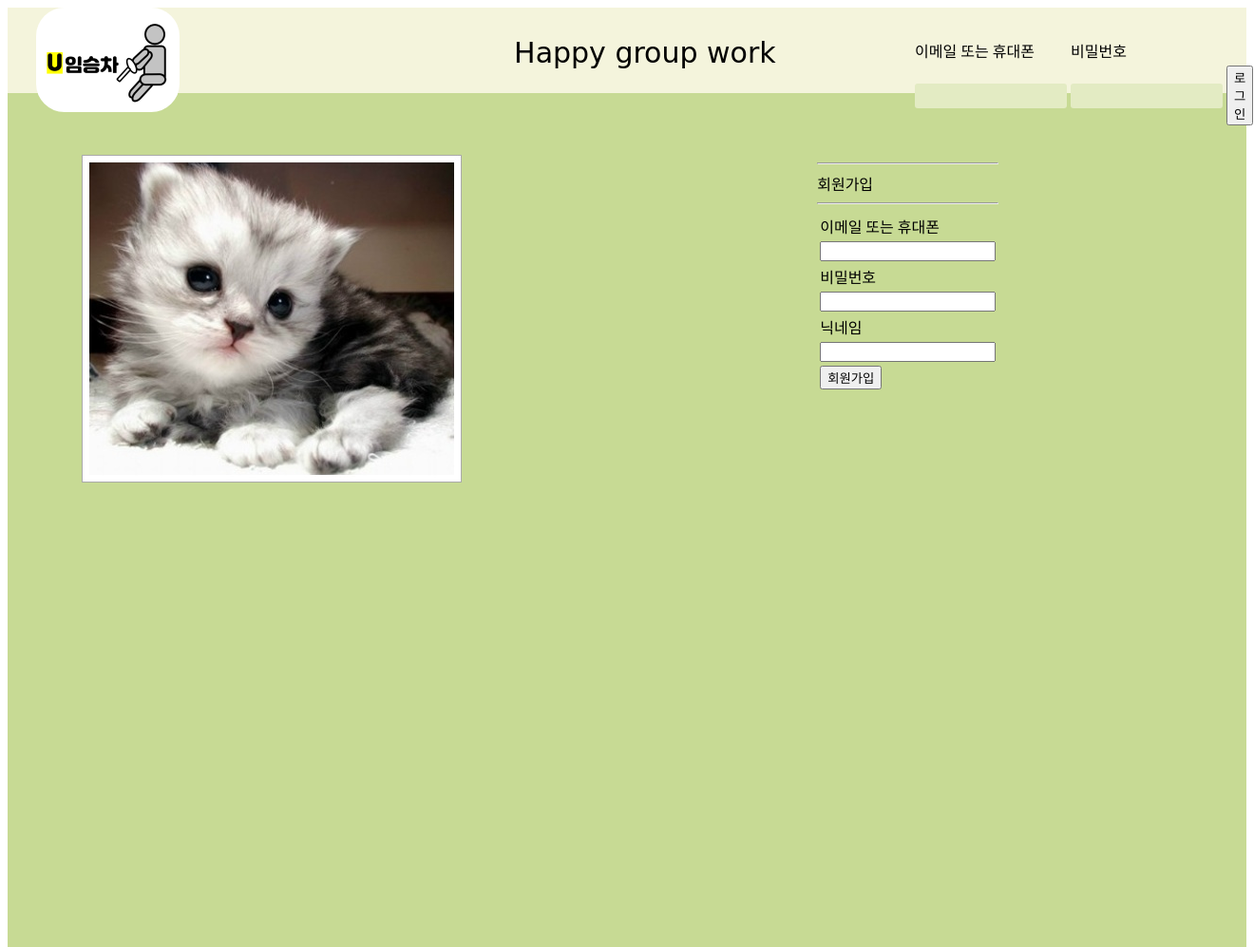
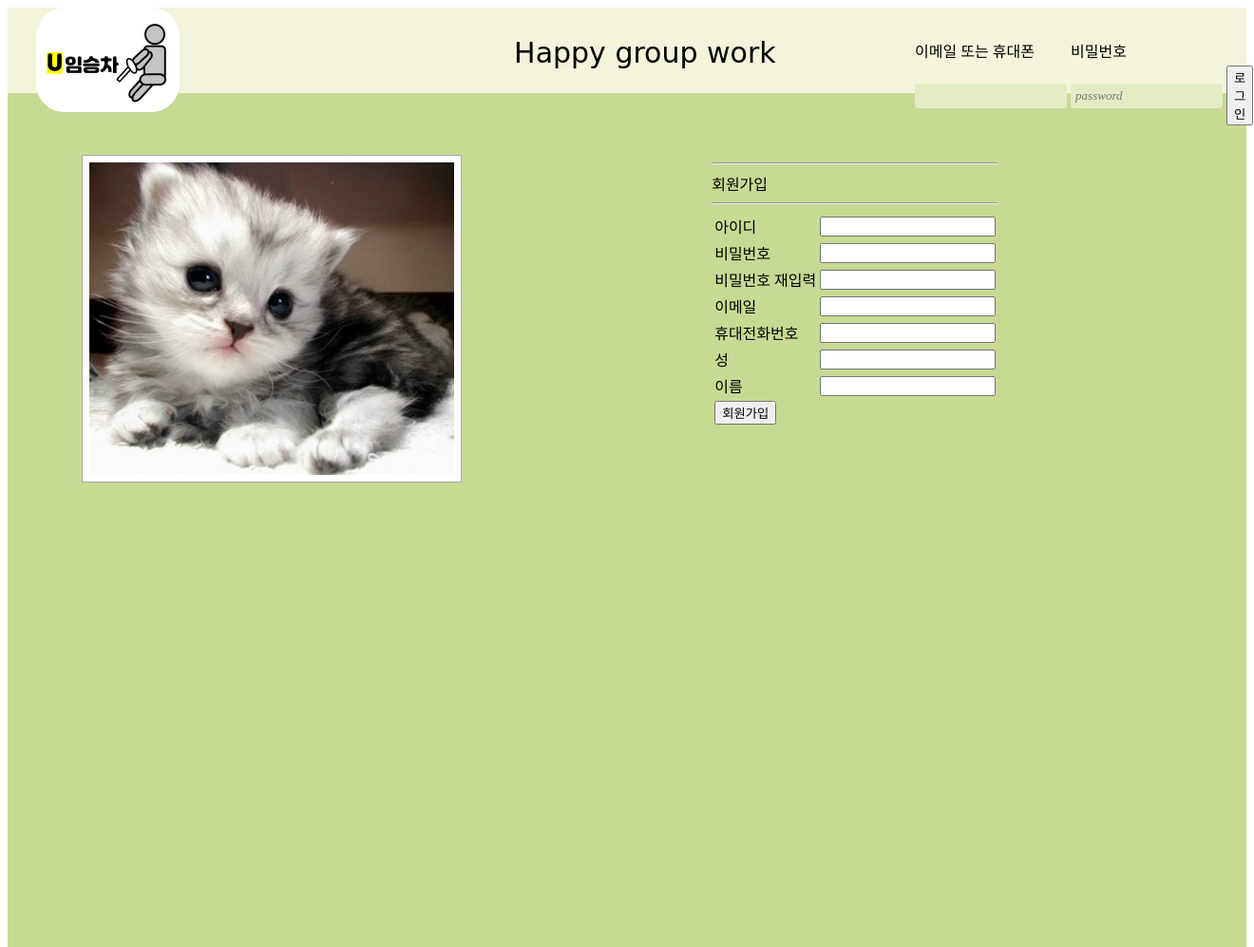
Before and after one commit to HanHyunsoo/TeamPle_Project, a Django app: page / in a window 1320 px wide. Shown: the top 997 px of the page at 95% size. Run offline with Django 3.2, Linux system fonts and the light colour scheme.

Commit message:
login&account form

```diff
--- a/account/forms.py
+++ b/account/forms.py
@@ -19,6 +19,24 @@ class SignUpForm(forms.ModelForm):
                   'first_name',
                   'last_name'
                   ]
+        # widgets = {
+        #     'username': forms.TextInput(attrs={'class' : 'background_form'}),
+        #     'password' : forms.PasswordInput(attrs={'class' : 'background_form'}),
+        #     'check_password' : forms.PasswordInput(attrs={'class' : 'background_form'}),
+        #     'email': forms.EmailInput(attrs={'class' : 'background_form'}),
+        #     'phone_number':forms.TextInput(attrs={'class' : 'background_form'}),
+        #     'first_name':forms.TextInput(attrs={'class' : 'background_form'}),
+        #     'last_name':forms.TextInput(attrs={'class' : 'background_form'}),
+        # }
+        # labels = {
+        #     'username': '닉네임',
+        #     'password': '패스워드',
+        #     'check_password': '패스워드 확인',
+        #     'email': '이메일',
+        #     'phone_number':'전화번호',
+        #     'first_name':'성',
+        #     'last_name':'이름',
+        # }
 
     def clean_username(self):
         check_username = self.cleaned_data['username']
@@ -42,9 +60,8 @@ class SignUpForm(forms.ModelForm):
 
 
 class SignInForm(forms.Form):
-    username = forms.CharField(widget=forms.TextInput(attrs={'placeholder': 'Username'}))
-    password = forms.CharField(widget=forms.PasswordInput(attrs={'placeholder': 'Password'}))
-
+    username = forms.CharField(label='')
+    password = forms.CharField(widget=forms.PasswordInput(attrs={'placeholder': 'password'}), label='')
     class Meta:
         fields = ['username', 'password']
 
--- a/account/urls.py
+++ b/account/urls.py
@@ -9,4 +9,5 @@ urlpatterns = [
     path('sign_out/', views.sign_out, name='sign_out'),
     path('user_home/<int:user_pk>', views.user_home, name='user_home'),
     path('user_info/<int:user_pk>', views.user_info, name='user_imfo'),
+    path('<int:user_pk>/edit/', views.edit, name='edit'),
 ]
--- a/main/views.py
+++ b/main/views.py
@@ -1,5 +1,8 @@
 from django.shortcuts import render
+from account.forms import SignInForm, SignUpForm
 
 # Create your views here.
 def home(request):#메인페이지를 띄웁니다.
-    return render(request, 'main.html')
+    form = SignInForm()
+    up_form = SignUpForm()
+    return render(request, 'main.html', {'form':form, 'up_form':up_form})
--- a/templates/main.html
+++ b/templates/main.html
@@ -2,6 +2,7 @@
 <!-- 첫번째페이지(로그인)를 띄웁니다. -->
 <!DOCTYPE html>
 <html>
+
 <head>
 	<link rel="stylesheet" type="text/css" href="{% static 'css/main.css' %}">
 	<link href="{% static 'https://fonts.googleapis.com/css?family=Righteous&display=swap' %}" rel="stylesheet">
@@ -17,7 +18,9 @@
 			<div class="nav_center">
 				Happy group work
 			</div>
-			<form class="nav_login">
+			<div class="nav_login">
+				<form method="POST" action="{% url 'account:sign_in' %}">
+					{% csrf_token %}
 					<table>
 						<tbody>
 							<tr>
@@ -33,19 +36,17 @@
 								</td>
 							</tr>
 							<tr>
-							<td>
-								<input type="email" name="email" class="inputtext" id="email" data-testid="royal_email">
-							</td>
-							<td>
-								<input type="password" name="pass" class="inputtext" id="pass" data-testid="royal_pass">
-							</td>
+								<td>{{ form.username }}</td>
+								<td>{{ form.password }}</td>
 								<td>
 									<button type="submit" class="submit_button">로그인</button>
 								</td>
 							</tr>
+
 						</tbody>
 					</table>
 				</form>
+			</div>
 		</div>
 	</nav>
 	<header>
@@ -54,54 +55,42 @@
 		</div>
 		<div class="background_form">
 			<hr>회원가입</hr>
-			<hr></hr>
+			<hr>
+			</hr>
+			<form method="POST" action="{% url 'account:sign_up' %}">
+				{% csrf_token %}
 				<table>
-				<tbody>
 					<tr>
-						<td class="signin_tool1">
-							<label for="email">
-								이메일 또는 휴대폰
-							</label>
-						</td>
+						<td>아이디</td>
+						<td>{{ up_form.username }}</td>
 					</tr>
 					<tr>
-						<td class="signin_tool1">
-							<input type="email" name="email" class="inputtext" id="email" data-testid="royal_email">
-						</td>
+						<td>비밀번호</td>
+						<td>{{ up_form.password }}</td>
 					</tr>
 					<tr>
-						<td class="signin_tool2">
-							<label for="pass">
-								비밀번호
-							</label>
-						</td>
+						<td>비밀번호 재입력</td>
+						<td>{{ up_form.check_password }}</td>
 					</tr>
 					<tr>
-					<td class="signin_tool2">
-							<input type="password" name="pass" class="inputtext" id="pass" data-testid="royal_pass">
-						</td>
+						<td>이메일</td>
+						<td>{{ up_form.email }}</td>
 					</tr>
 					<tr>
-						<td class="signin_tool3">
-							<label for="name">
-								닉네임
-							</label>
-						</td>
+						<td>휴대전화번호</td>
+						<td>{{ up_form.phone_number }}</td>
 					</tr>
 					<tr>
-						<td class="signin_tool3">
-							<input type="nickname" name="name" class="inputtext" id="name" data-testid="royal_name">
-						</td>
+						<td>성</td>
+						<td>{{ up_form.first_name }}</td>
 					</tr>
 					<tr>
-						<td>
-							<label class="signinbutton">
-                                <button type="submit" class="submit_button">회원가입</button>
-							</label>
-						</td>
+						<td>이름</td>
+						<td>{{ up_form.last_name }}</td>
 					</tr>
-				</tbody>
+					<tr><td><input type="submit" value="회원가입"></td></tr>
 				</table>
+			</form>
 		</div>
 
 
@@ -111,4 +100,5 @@
 	</footer>
 
 </body>
+
 </html>
--- a/templates/team/detail_team.html
+++ b/templates/team/detail_team.html
@@ -44,3 +44,6 @@
 <br>
 <br><br>
 <a href="{% url 'team:add_member' details.pk user.pk %}">팀추가하기!</a>
+
+<a href="{% url 'team:add_member' details.id%}">팀추가하기!</a>
+<a href="{% url 'team:correct_team' details.id%}">팀정보수정하기!</a>
```
Also changed, not shown: account/views.py (+4 -4 lines), team/forms.py (+8 -0 lines), account/migrations/0005_merge_20190807_1613.py (added). Lines whose indentation alone changed are shown as unchanged.
